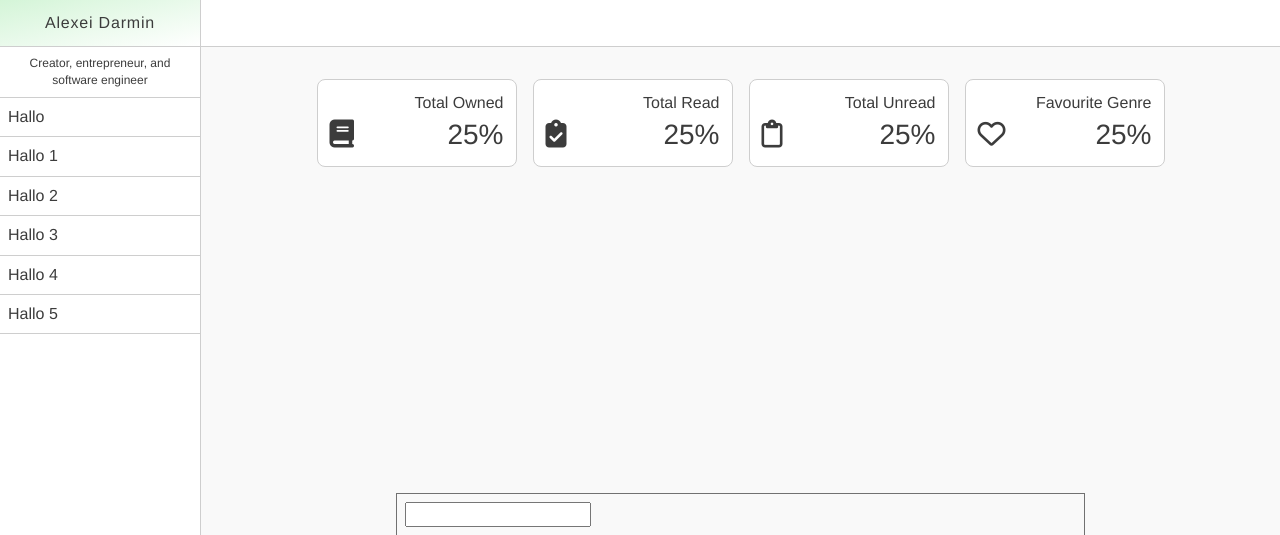
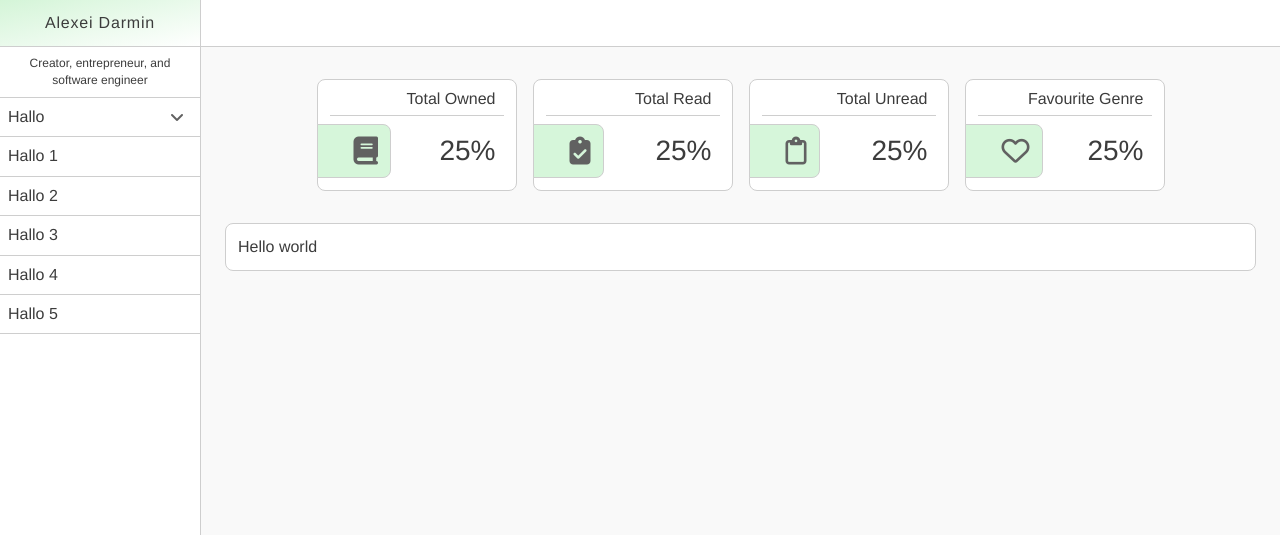
Before and after one commit to AlexeiDarmin/alexeidarmin.github.io, a PHP site: page /books.html in a window 1280 px wide. Shown: the top 535 px of the page. Run offline with PHP 8.4, Linux system fonts and the light colour scheme; some libraries are stand-ins or nearby versions.

Commit message:
added colours to summary icons

```diff
--- a/books.html
+++ b/books.html
@@ -39,12 +39,14 @@
         <div class="super-header">
           Creator, entrepreneur, and software engineer
         </div>
-        <div class="menu-item-root">Hallo</div>
-        <div class="menu-item-root">Hallo 1</div>
-        <div class="menu-item-root">Hallo 2</div>
-        <div class="menu-item-root">Hallo 3</div>
-        <div class="menu-item-root">Hallo 4</div>
-        <div class="menu-item-root">Hallo 5</div>
+        <div class="menu-item-root chevron">
+          Hallo <i class="fas fa-angle-down chevron"> </i>
+        </div>
+        <div class="menu-item-root chevron">Hallo 1</div>
+        <div class="menu-item-root chevron">Hallo 2</div>
+        <div class="menu-item-root chevron">Hallo 3</div>
+        <div class="menu-item-root chevron">Hallo 4</div>
+        <div class="menu-item-root chevron">Hallo 5</div>
       </div>
       <div class="book-content-container">
         <div class="book-header">
@@ -55,51 +57,54 @@
 
         <div class="content-margin">
           <div class="summary-container">
-            <div class="content-card">
+            <div class="content-card summary">
               <div class="content-card-title">
                 Total Owned
               </div>
               <div class="content-card-number-container">
-                <i class="fas fa-book"></i>
+                <i class="fas fa-book summary-icon"></i>
                 <div class="content-card-number">
                   25%
                 </div>
               </div>
             </div>
-            <div class="content-card">
+            <div class="content-card summary">
               <div class="content-card-title">
                 Total Read
               </div>
               <div class="content-card-number-container">
-                <i class="fas fa-clipboard-check"></i>
+                <i class="fas fa-clipboard-check summary-icon"></i>
                 <div class="content-card-number">
                   25%
                 </div>
               </div>
             </div>
-            <div class="content-card">
+            <div class="content-card summary">
               <div class="content-card-title">
                 Total Unread
               </div>
               <div class="content-card-number-container">
-                <i class="far fa-clipboard"></i>
+                <i class="far fa-clipboard summary-icon"></i>
                 <div class="content-card-number">
                   25%
                 </div>
               </div>
             </div>
-            <div class="content-card">
+            <div class="content-card summary">
               <div class="content-card-title">
                 Favourite Genre
               </div>
               <div class="content-card-number-container">
-                <div class="color-stripe"></div>
-                <i class="far fa-heart"></i>
+                <i class="far fa-heart summary-icon"></i>
                 <div class="content-card-number">
                   25%
                 </div>
               </div>
             </div>
+          </div>
+
+          <div class="content-card">
+            Hello world
           </div>
 
           <br /><br /><br /><br /><br /><br /><br /><br /><br /><br /><br />
--- a/css/main.css
+++ b/css/main.css
@@ -386,27 +386,40 @@ h1 {
   display: flex;
   justify-content: center;
   margin: 24px 0;
+  flex-wrap: wrap;
+}
+
+.summary {
+  display: flex;
+  flex-direction: column;
+  flex-grow: 1;
+  flex-basis: 150px;
+  max-width: 200px;
+  text-align: right;
 }
 
 .content-card {
   background: white;
   border-radius: 8px;
   border: 1px solid #cecece;
-  max-width: 200px;
   margin: 8px;
   padding: 12px;
-  text-align: right;
   box-sizing: border-box;
-  display: flex;
-  flex-direction: column;
-  flex-grow: 1;
-  flex-basis: 0;
 }
 
 .content-card-number-container {
   font-size: 1.75em;
   display: flex;
   align-items: center;
+  border-top: 1px solid #cecece;
+  padding: 8px 8px 0 8px;
+  margin-top: 4px;
+}
+
+.content-card-title {
+  padding-right: 8px;
+  font-weight: 100;
+  margin-top: -4px;
 }
 
 .content-card-number {
@@ -464,3 +477,27 @@ h1 {
 .content-margin {
   margin: 0 16px;
 }
+
+.fas,
+.far {
+  color: #616161;
+}
+
+.summary-icon {
+  background: #d6f6da;
+  margin-left: -21px;
+  padding: 12px;
+  padding-left: 36px;
+  border: 1px solid #cecece;
+  border-top-right-radius: 8px;
+  border-bottom-right-radius: 8px;
+  box-sizing: border-box;
+  margin-right: 8px;
+}
+
+.chevron {
+  display: flex;
+  align-items: center;
+  margin-left: auto;
+  margin-right: 8px;
+}
```
Also changed, not shown: js/components.js (added, +13 -0 lines).
